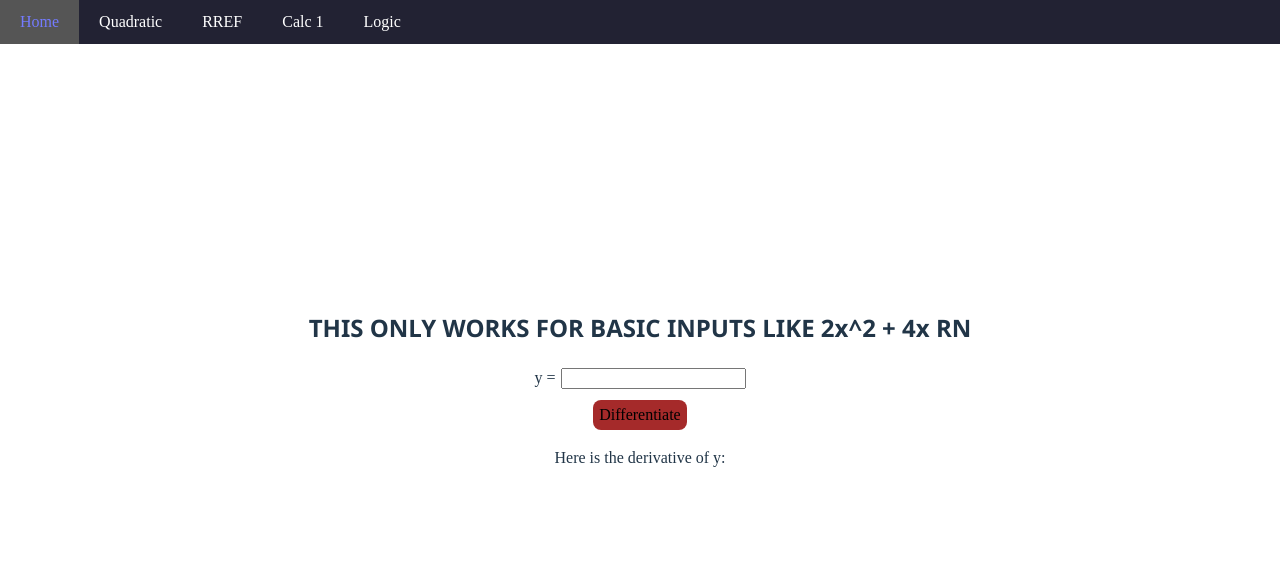
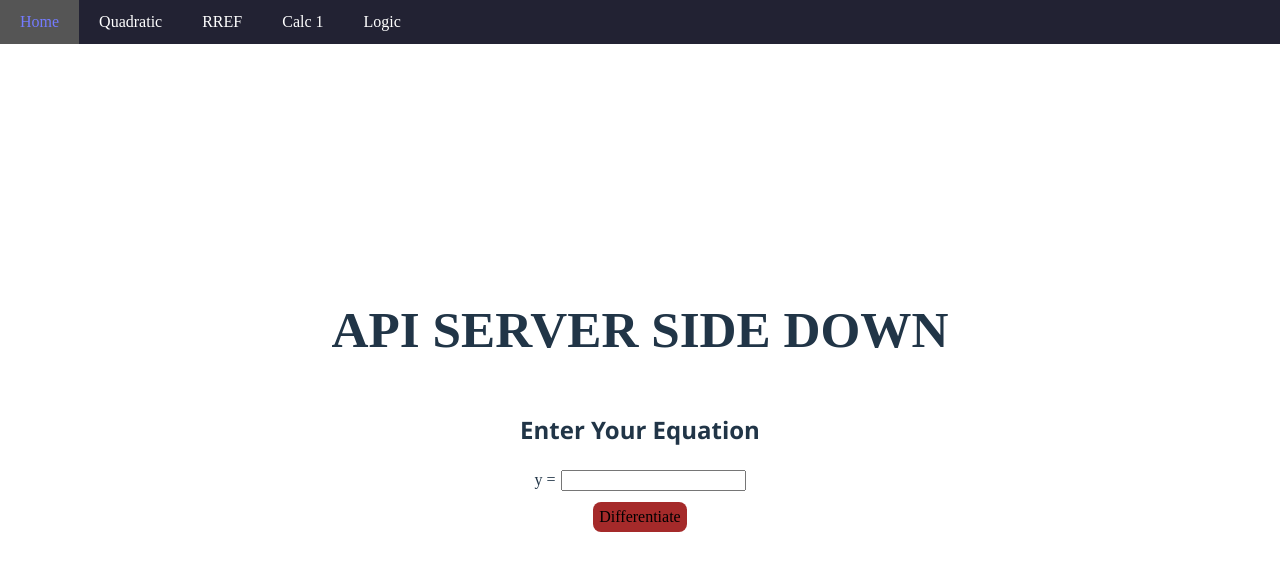
Before and after one commit to zaid42005/all-purpose-university-math, a React (Vite) app: page /calc1 in a window 1280 px wide. Shown: the top 570 px of the page. Built offline with nearby package versions, Linux system fonts and the light colour scheme.

Commit message:
wolfram api server down for now

```diff
--- a/src/components/WolframBasic.jsx
+++ b/src/components/WolframBasic.jsx
@@ -12,7 +12,7 @@ const Wolfram = () => {
         if (!response.ok) {
           throw new Error("Failed to fetch data");
         }
-        return response.text(); // Use text() instead of json() since the response is not JSON
+        return response.text();
       })
       .then((data) => {
         setData(data);
@@ -23,9 +23,9 @@ const Wolfram = () => {
   };
 
   useEffect(() => {
-    // Fetch data when component mounts
+
     fetchData(inputQuery);
-  }, []); // Empty dependency array means this effect runs only once on component mount
+  }, []);
 
   const handleInputChange = (event) => {
     setInputQuery(event.target.value);
--- a/src/pages/Calc1.jsx
+++ b/src/pages/Calc1.jsx
@@ -3,6 +3,7 @@
 // Woflfram API would be a good subsitute
 
 import { useState } from "react";
+import Wolfram from "../components/WolframBasic";
 const Calc1 = () => {
     const [input, setInput] = useState("");
     const [differential, setDifferential] = useState("");
@@ -11,12 +12,14 @@ const Calc1 = () => {
       const { value } = event.target;
       setInput(value)
     };
+  const [result, setResult] = useState(null);
+  const [error, setError] = useState(null);
 
 
     const handleDifferentiation = () => {
         if (!input) return; // Check if input is not empty
 
-        // Parse the input equation
+        /* Parse the input equation
         const terms = input.split(/([+-])/); // Split based on '+' or '-' signs
 
         // Initialize variables to store differentiated terms
@@ -83,15 +86,27 @@ const Calc1 = () => {
         });
 
         // Join the differentiated terms with ' ' and set the result
-        setDifferential(differentialTerms.join(' '));
+        setDifferential(differentialTerms.join(' '));*/
+        fetch(`http://api.wolframalpha.com/v1/simple?appid=GUXHLW-8KJ7L3WQ42&i=${encodeURIComponent(input)}`)
+      .then((response) => {
+        if (!response.ok) {
+          throw new Error("Failed to fetch data");
+        }
+        return response.text();
+      })
+      .then((data) => {
+        setResult(data);
+      })
+      .catch((error) => {
+        setError(error.message);
+      });
     };
 
-
-    return (
-
-    <div className="container" >
-    <h2> THIS ONLY WORKS FOR BASIC INPUTS LIKE 2x^2 + 4x RN</h2>
-        <form >
+  return(
+    <div className="container">
+      <h1> API SERVER SIDE DOWN</h1>
+      <h2>Enter Your Equation</h2>
+      <form>
         <label>
           y =
           <input
@@ -103,14 +118,18 @@ const Calc1 = () => {
         </label>
       </form>
 
-        <div/>
       <button onClick={handleDifferentiation}>
         Differentiate
       </button>
-        <p>Here is the derivative of y: <br></br>  {differential}</p>
-        <br></br>
+
+      {error && <p>Error: {error}</p>}
+      {result && (
+        <div>
+          <h2>Result</h2>
+          <div dangerouslySetInnerHTML={{ __html: result }} />
         </div>
-
+      )}
+    </div>
   );
   }
 
```
Lines whose indentation alone changed are shown as unchanged.
